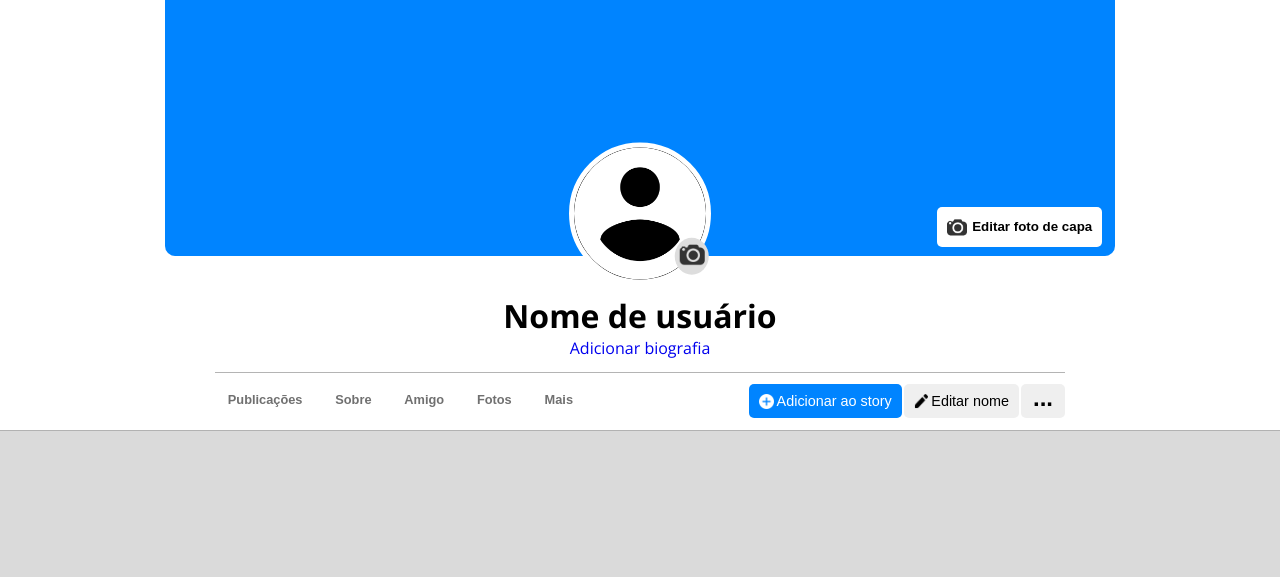
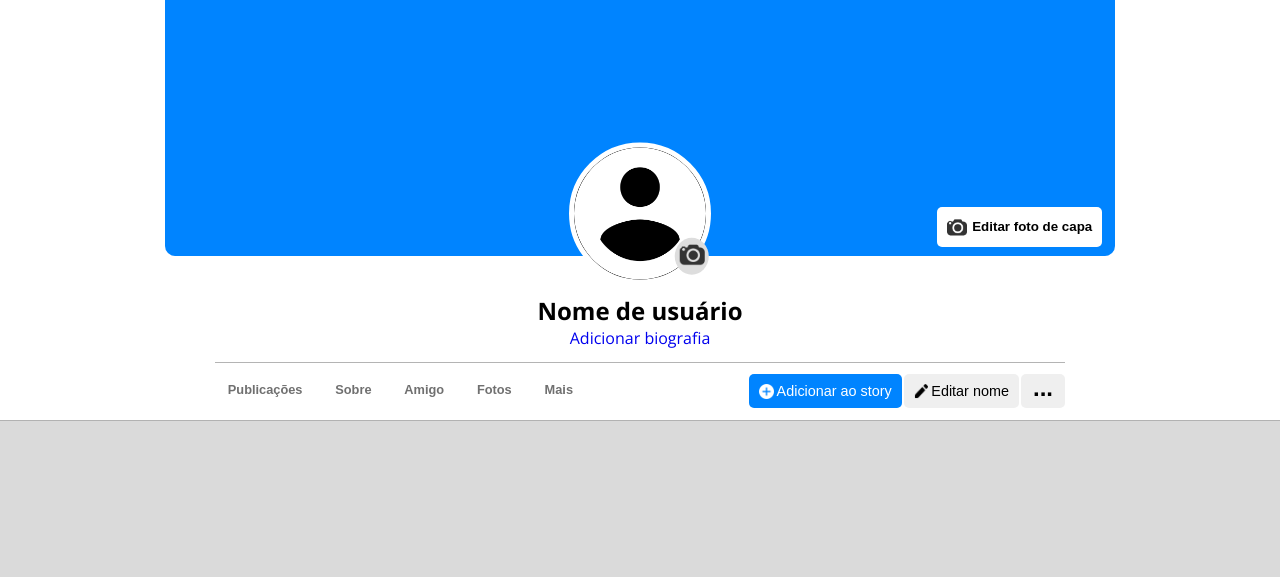
Before and after one commit to PauloHenriqueMagno/Curriculo, a PHP site: page /face/face.html in a window 1280 px wide. Shown: the top 577 px of the page. After the commit the page ends 421 px from the top, so only its background shows below. Run offline with PHP 8.4, Linux system fonts and the light colour scheme.

Commit message:
Update face

```diff
--- a/face/face.css
+++ b/face/face.css
@@ -89,6 +89,9 @@ header:nth-child(1) .container{
 }
 .header_user_name, .header_user_biografia{
     text-align: center;
+}
+.header_user_name{
+    font-size: 1rem;
 }
 /*HEADER*/
 
@@ -264,6 +267,9 @@ main .main_stick_menu_right li:nth-child(1) button img{
     main .main_stick_menu_right li button{
         font-size: 0.9rem;
     }
+    .header_user_name{
+        font-size: 1.5rem;
+    }
 }
 @media only screen and (min-width: 761px){
     .mobile_hidden{
```
